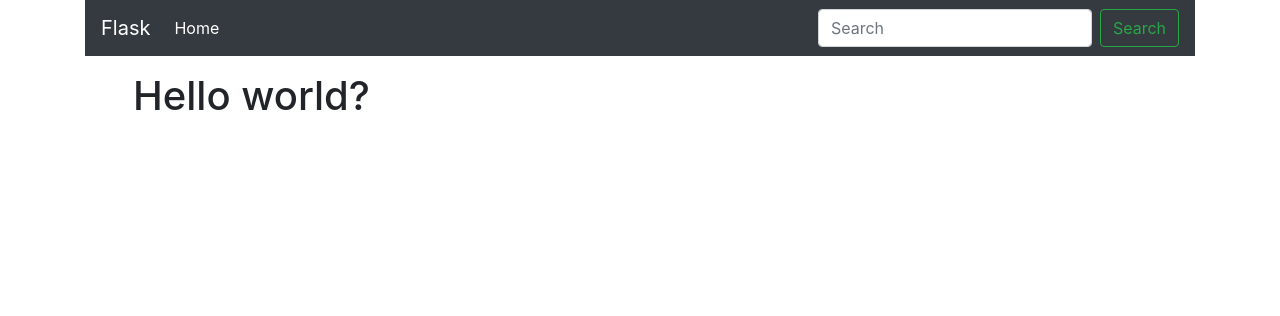
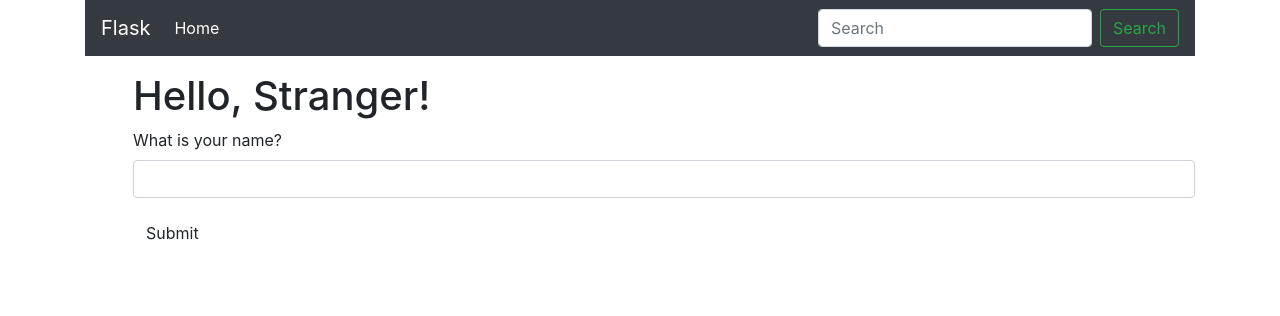
Before and after one commit to Makeem49/flask-tutorial-, a Flask app: page / in a window 1280 px wide. Shown: the top 316 px of the page. Run offline with Flask 2, Linux system fonts and the light colour scheme; some libraries are stand-ins or nearby versions.

Commit message:
'modifying_files'

```diff
--- a/hello.py
+++ b/hello.py
@@ -1,20 +1,37 @@
-from flask import Flask, render_template, url_for
+from flask import Flask, render_template, url_for, redirect, session, flash
+from flask_moment import Moment
+from datetime import datetime
 from flask_bootstrap import Bootstrap
+from flask_wtf import Form
+from wtforms import StringField, SubmitField
+from wtforms.validators import Required
 
 
+class NameForm(Form):
+	name = StringField('What is your name?', validators=[Required()])
+	submit = SubmitField('Submit')
 
 
 app = Flask(__name__)
+app.config['SECRET_KEY'] = '4c80d06c39bce18f8556ab068f80caf9'
+moment = Moment(app)
 bootstrap = Bootstrap(app)
 
 
-@app.route('/')
+@app.route('/', methods=['POST', 'GET'])
 def index():
-	return render_template('index.html', title = "home")
+	form = NameForm()
+	if form.validate_on_submit():
+		old_name = session.get('name')
+		if old_name is not None and old_name != form.name.data:
+			flash("Looks like you've changed your username")
+		session['name'] = form.name.data
+		return redirect(url_for('index'))
+	return render_template('index.html', title = "home", name =session.get("name"), form = form)
 
 @app.route('/user/<name>')
 def user(name):
-	return render_template('user.html', name = name, title = "user")
+	return render_template('user.html', name = name)
 
 @app.errorhandler(500)
 def page_not_found(e):
--- a/templates/base.html
+++ b/templates/base.html
@@ -15,12 +15,16 @@
       <!-- <link rel="stylesheet" type="text/css" href="{{ url_for('static', filename = 'main.css')}}"> -->
     {% block css %}{% endblock %}
 
-      <link rel="shortcut icon" href="{{ url_for('static', filename = 'flask-icon.png') }}" type="image/x-icon">
+    <link rel="shortcut icon" href="{{ url_for('static', filename = 'flask-icon.png') }}" type="image/x-icon">
+    {{ moment.include_jquery() }}
+    {{ moment.include_moment() }}
+    {{ moment.lang('ab') }}
     <!-- The below code is called "code block " which is a templating language-->
     <!-- Jinja is a templating engine, which is part of dependency that flask rest upon for web development -->
     {% block title %}
       {% if title %}
         <title>Flask Blog- {{title}}</title>
+      {% else %}
         <title> Flask Blog </title>
       {% endif  %}
     {% endblock %}
@@ -54,9 +58,22 @@
   <!-- Jinja is a templating engine, which is part of dependency that flask rest upon for web development -->
 
   {% block content %}
-  <div class="container">
-    {% block page_content %}{% endblock %}
-  </div> {% endblock %}
+    <div class="container ">
+      <div class="page-header ml-5 mt-3 mr-5">
+        {% with messages = get_flashed_messages(with_categories=true) %}
+            {% if messages %}
+                {% for category, message in messages %}
+                <div class="alert alert-{{ category }} btn-warning">
+                   <button type="button" class="close" data-dismiss="alert">&times;</button>
+                  {{ message }}
+                </div>
+            {% endfor %}
+          {% endif %}
+        {% endwith %}
+      </div>
+    </div>
+      {% block page_content %} {% endblock %}
+  {% endblock %}
 
     <!-- Optional JavaScript -->
     <!-- jQuery first, then Popper.js, then Bootstrap JS -->
--- a/templates/index.html
+++ b/templates/index.html
@@ -1,11 +1,12 @@
 
 {% extends "base.html" %}
+{% import "bootstrap/wtf.html" as wtf %}
 
-
-{% block content %}
+{% block page_content %}
 	<div class="container">
 		<div class="page-header ml-5 mt-3">
-  			<h1>Hello world?</h1>
+  			 <h1>Hello, {% if name %}{{ name }}{% else %}Stranger{% endif %}!</h1>
+  			{{ wtf.quick_form(form) }}
   		</div>
   	</div>
 {% endblock %}
--- a/templates/user.html
+++ b/templates/user.html
@@ -2,7 +2,7 @@
 {% extends "base.html" %}
 
 
-{% block content %}
+{% block page_content %}
 	<div class="container">
 		<div class="page-header ml-5 mt-3">
   			<h1>Hello {{name}}! welcome.</h1>
```
